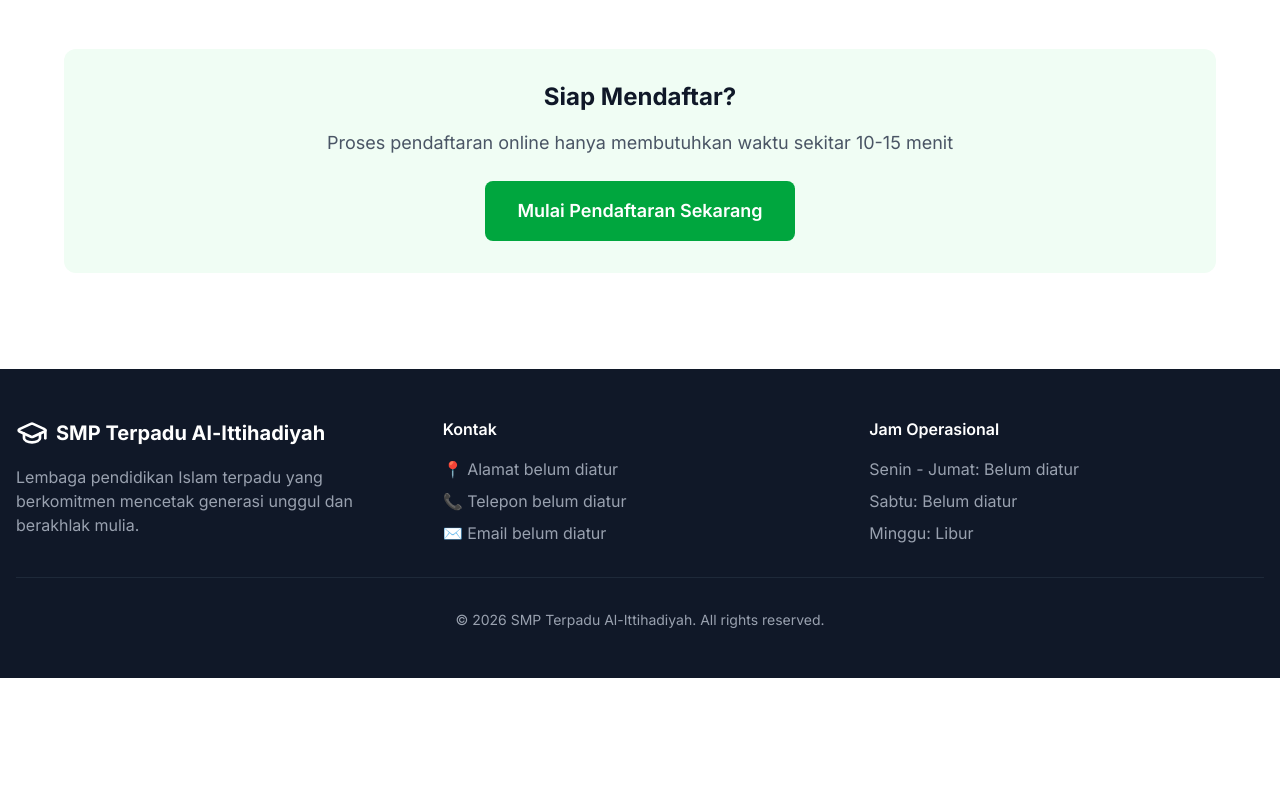
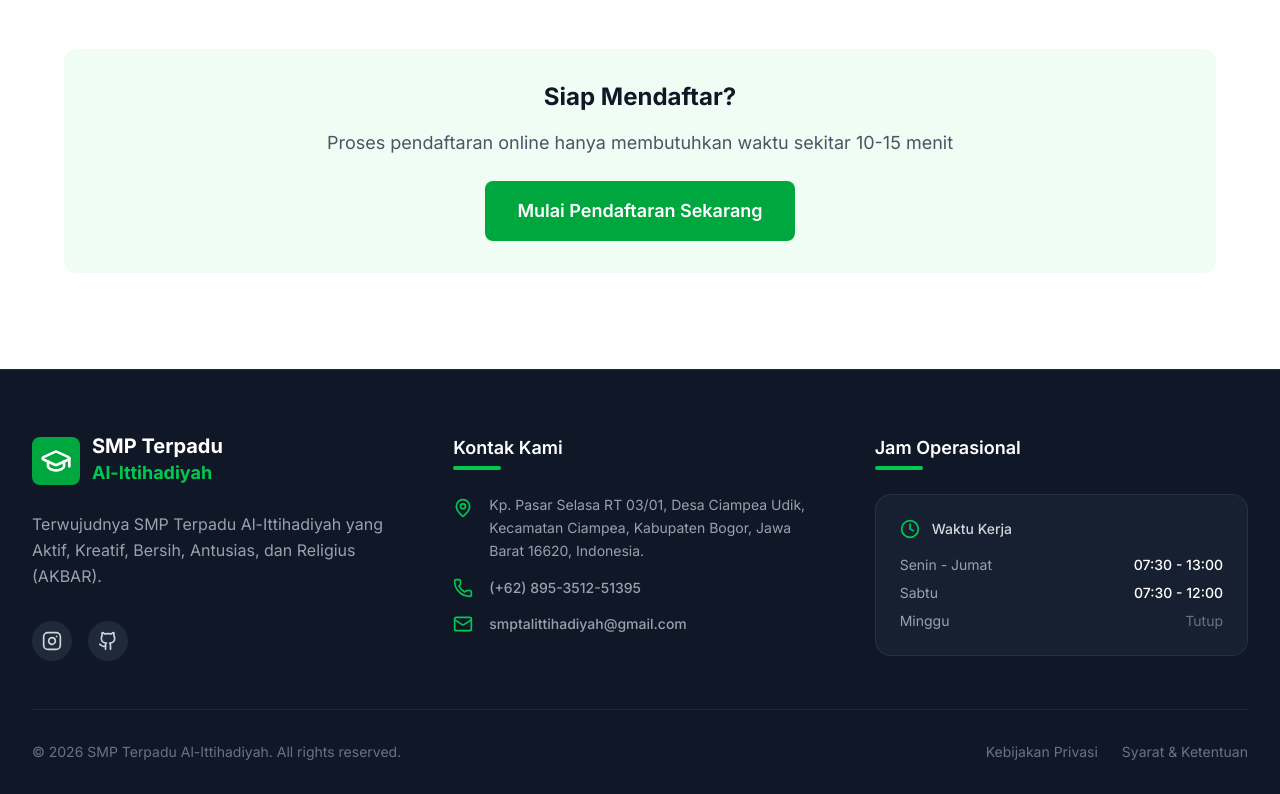
Before and after one commit to dafbeatx/PPDB-SMP-Terpadu-Al-Ittihadiyah, a Next.js app: page / in a window 1280 px wide. Shown: the part 3115-3909 px from the top of the page. Before the commit the page ends 3793 px from the top, so only its background shows below. Built offline with nearby package versions, Linux system fonts and the light colour scheme; no server answers; the database is empty.

Commit message:
data sukses 8

```diff
--- a/components/Footer.tsx
+++ b/components/Footer.tsx
@@ -1,45 +1,138 @@
 import { getContentMap } from '@/lib/content'
-import { GraduationCap } from 'lucide-react'
+import { GraduationCap, MapPin, Phone, Mail, Instagram, Github, Clock } from 'lucide-react'
 
 export default async function Footer() {
     // Fetch footer content from CMS
     const footer = await getContentMap('footer')
 
+    const address = footer['footer.address'] || 'Kp. Pasar Selasa RT 03/01, Desa Ciampea Udik, Kecamatan Ciampea, Kabupaten Bogor, Jawa Barat 16620, Indonesia.'
+    const phone = footer['footer.phone'] || '(+62) 895-3512-51395'
+    const email = footer['footer.email'] || 'smptalittihadiyah@gmail.com'
+
+    // Sanitize phone for WhatsApp link
+    const waPhone = phone.replace(/\D/g, '')
+    const waLink = `https://wa.me/${waPhone.startsWith('0') ? '62' + waPhone.slice(1) : waPhone}`
+    const mapsLink = 'https://share.google/4gGhSkEPrRiBHSBB5'
+    const igLink = 'https://www.instagram.com/smpterpadu_alittihadiyah/'
+    const githubLink = 'https://github.com/dafbeatx/PPDB-SMP-Terpadu-Al-Ittihadiyah'
+
     return (
-        <footer className="bg-gray-900 text-white py-12">
-            <div className="container mx-auto px-4">
-                <div className="grid grid-cols-1 md:grid-cols-3 gap-8">
-                    <div>
-                        <div className="flex items-center gap-2 mb-4">
-                            <GraduationCap className="w-8 h-8" />
-                            <h3 className="font-bold text-xl">SMP Terpadu Al-Ittihadiyah</h3>
+        <footer className="bg-gray-900 text-white pt-16 pb-8 border-t border-gray-800">
+            <div className="container mx-auto px-4 lg:px-8">
+                <div className="grid grid-cols-1 md:grid-cols-2 lg:grid-cols-3 gap-12 mb-12">
+                    {/* Brand & Description */}
+                    <div className="space-y-6">
+                        <div className="flex items-center gap-3">
+                            <div className="p-2 bg-green-600 rounded-lg">
+                                <GraduationCap className="w-8 h-8 text-white" />
+                            </div>
+                            <h3 className="font-bold text-xl leading-tight">
+                                SMP Terpadu <br />
+                                <span className="text-green-500 text-lg">Al-Ittihadiyah</span>
+                            </h3>
                         </div>
-                        <p className="text-gray-400">
-                            {footer['footer.school_desc'] || 'Lembaga pendidikan Islam terpadu yang berkomitmen mencetak generasi unggul dan berakhlak mulia.'}
+                        <p className="text-gray-400 leading-relaxed max-w-sm">
+                            {footer['footer.school_desc'] || 'Terwujudnya SMP Terpadu Al-Ittihadiyah yang Aktif, Kreatif, Bersih, Antusias, dan Religius (AKBAR).'}
                         </p>
+                        <div className="flex items-center gap-4 pt-2">
+                            <a
+                                href={igLink}
+                                target="_blank"
+                                rel="noopener noreferrer"
+                                className="w-10 h-10 flex items-center justify-center rounded-full bg-gray-800 hover:bg-pink-600 transition-all duration-300 group"
+                                title="Instagram"
+                            >
+                                <Instagram className="w-5 h-5 text-gray-300 group-hover:text-white" />
+                            </a>
+                            <a
+                                href={githubLink}
+                                target="_blank"
+                                rel="noopener noreferrer"
+                                className="w-10 h-10 flex items-center justify-center rounded-full bg-gray-800 hover:bg-gray-700 transition-all duration-300 group"
+                                title="GitHub"
+                            >
+                                <Github className="w-5 h-5 text-gray-300 group-hover:text-white" />
+                            </a>
+                        </div>
                     </div>
 
-                    <div>
-                        <h4 className="font-semibold mb-4">Kontak</h4>
-                        <ul className="space-y-2 text-gray-400">
-                            <li>📍 {footer['footer.address'] || 'Alamat belum diatur'}</li>
-                            <li>📞 {footer['footer.phone'] || 'Telepon belum diatur'}</li>
-                            <li>✉️ {footer['footer.email'] || 'Email belum diatur'}</li>
+                    {/* Contact Info */}
+                    <div className="space-y-6">
+                        <h4 className="text-lg font-semibold relative inline-block pb-2">
+                            Kontak Kami
+                            <span className="absolute bottom-0 left-0 w-12 h-1 bg-green-500 rounded-full"></span>
+                        </h4>
+                        <ul className="space-y-4">
+                            <li>
+                                <a
+                                    href={mapsLink}
+                                    target="_blank"
+                                    rel="noopener noreferrer"
+                                    className="flex items-start gap-4 text-gray-400 hover:text-green-400 transition-colors group"
+                                >
+                                    <MapPin className="w-5 h-5 text-green-500 mt-1 shrink-0 group-hover:scale-110 transition-transform" />
+                                    <span className="text-sm leading-relaxed">{address}</span>
+                                </a>
+                            </li>
+                            <li>
+                                <a
+                                    href={waLink}
+                                    target="_blank"
+                                    rel="noopener noreferrer"
+                                    className="flex items-center gap-4 text-gray-400 hover:text-green-400 transition-colors group"
+                                >
+                                    <Phone className="w-5 h-5 text-green-500 shrink-0 group-hover:scale-110 transition-transform" />
+                                    <span className="text-sm font-medium">{phone}</span>
+                                </a>
+                            </li>
+                            <li>
+                                <a
+                                    href={`mailto:${email}`}
+                                    className="flex items-center gap-4 text-gray-400 hover:text-green-400 transition-colors group"
+                                >
+                                    <Mail className="w-5 h-5 text-green-500 shrink-0 group-hover:scale-110 transition-transform" />
+                                    <span className="text-sm font-medium">{email}</span>
+                                </a>
+                            </li>
                         </ul>
                     </div>
 
-                    <div>
-                        <h4 className="font-semibold mb-4">Jam Operasional</h4>
-                        <ul className="space-y-2 text-gray-400">
-                            <li>{footer['footer.hours_weekday'] || 'Senin - Jumat: Belum diatur'}</li>
-                            <li>{footer['footer.hours_saturday'] || 'Sabtu: Belum diatur'}</li>
-                            <li>{footer['footer.hours_sunday'] || 'Minggu: Libur'}</li>
-                        </ul>
+                    {/* Operation Hours */}
+                    <div className="space-y-6">
+                        <h4 className="text-lg font-semibold relative inline-block pb-2">
+                            Jam Operasional
+                            <span className="absolute bottom-0 left-0 w-12 h-1 bg-green-500 rounded-full"></span>
+                        </h4>
+                        <div className="bg-gray-800/50 p-6 rounded-2xl space-y-4 border border-gray-700/50">
+                            <div className="flex items-center gap-3">
+                                <Clock className="w-5 h-5 text-green-500" />
+                                <span className="text-gray-300 text-sm font-medium">Waktu Kerja</span>
+                            </div>
+                            <ul className="space-y-2 text-sm">
+                                <li className="flex justify-between text-gray-400">
+                                    <span>Senin - Jumat</span>
+                                    <span className="text-white font-medium">{footer['footer.hours_weekday'] || '07:30 - 13:00'}</span>
+                                </li>
+                                <li className="flex justify-between text-gray-400">
+                                    <span>Sabtu</span>
+                                    <span className="text-white font-medium">{footer['footer.hours_saturday'] || '07:30 - 12:00'}</span>
+                                </li>
+                                <li className="flex justify-between text-gray-400">
+                                    <span>Minggu</span>
+                                    <span className="text-gray-500">{footer['footer.hours_sunday'] || 'Tutup'}</span>
+                                </li>
+                            </ul>
+                        </div>
                     </div>
                 </div>
 
-                <div className="border-t border-gray-800 mt-8 pt-8 text-center text-gray-400 text-sm">
-                    <p>&copy; 2026 SMP Terpadu Al-Ittihadiyah. All rights reserved.</p>
+                {/* Bottom Bar */}
+                <div className="border-t border-gray-800 pt-8 flex flex-col md:flex-row items-center justify-between gap-4 text-gray-500 text-sm">
+                    <p>&copy; {new Date().getFullYear()} SMP Terpadu Al-Ittihadiyah. All rights reserved.</p>
+                    <div className="flex items-center gap-6">
+                        <a href="#" className="hover:text-white transition-colors">Kebijakan Privasi</a>
+                        <a href="#" className="hover:text-white transition-colors">Syarat & Ketentuan</a>
+                    </div>
                 </div>
             </div>
         </footer>
```
